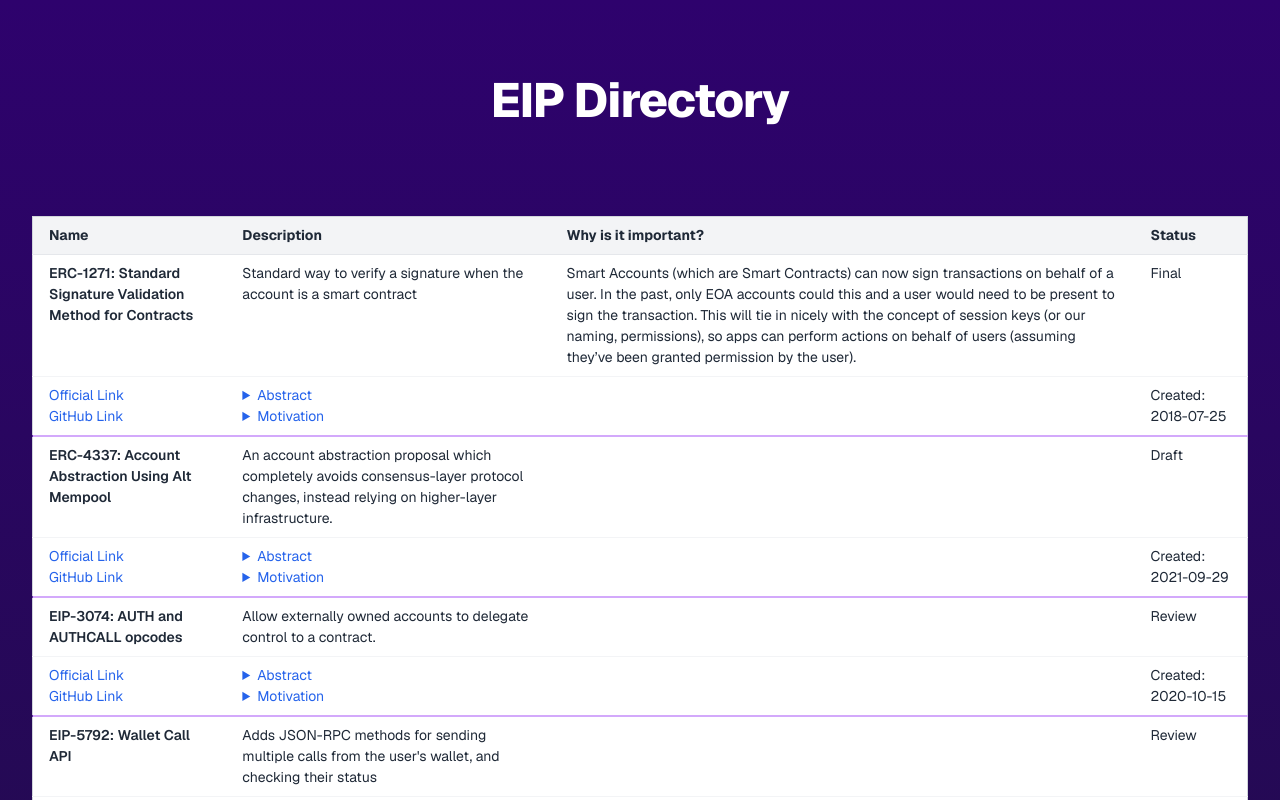
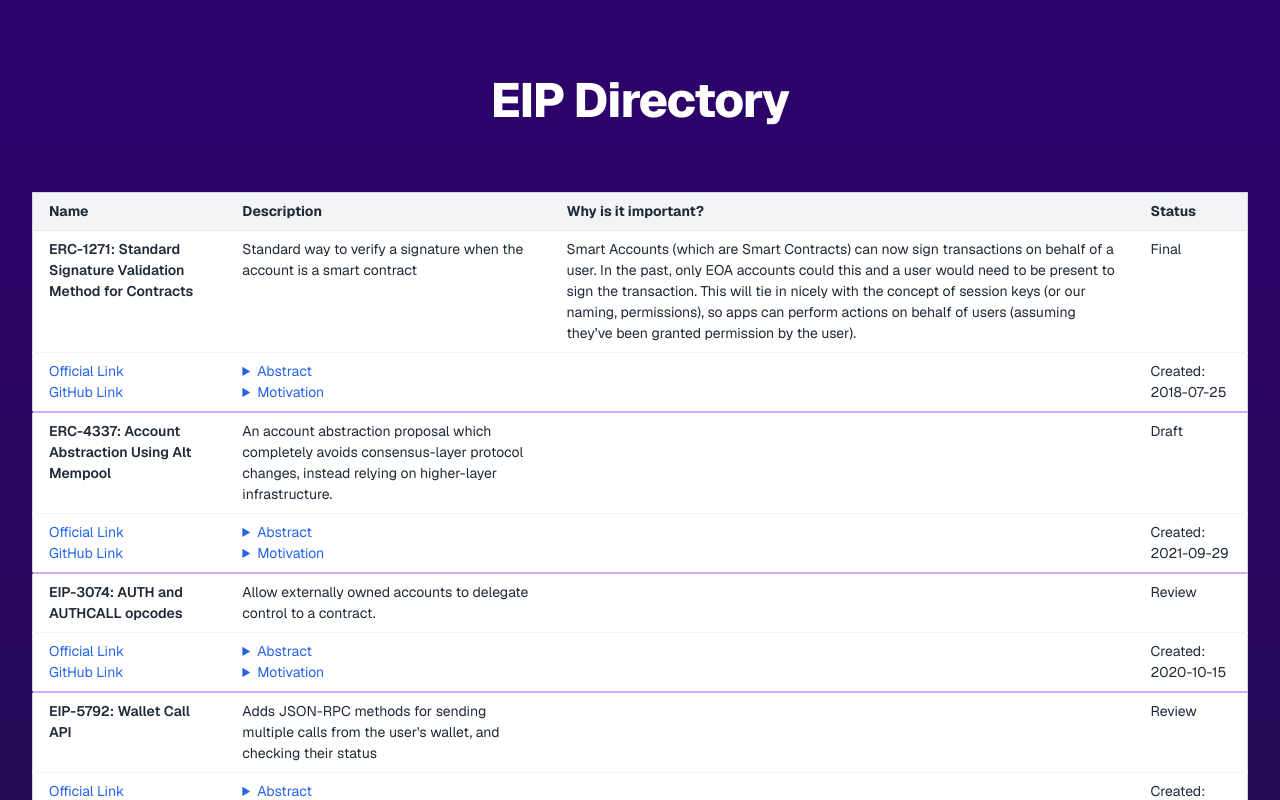
Before and after one commit to velvet-shark/eipdirectory, a Next.js app: page / in a window 1280 px wide. Shown: the top 800 px of the page. Built offline with nearby package versions, Linux system fonts and the light colour scheme.

Commit message:
Update site title and styling

```diff
--- a/src/app/layout.tsx
+++ b/src/app/layout.tsx
@@ -3,8 +3,8 @@ import "~/styles/globals.css";
 import { GeistSans } from "geist/font/sans";
 
 export const metadata = {
-  title: "Create T3 App",
-  description: "Generated by create-t3-app",
+  title: "EIP Directory",
+  description: "List of important EIPs",
   icons: [{ rel: "icon", url: "/favicon.ico" }],
 };
 
--- a/src/app/page.tsx
+++ b/src/app/page.tsx
@@ -33,7 +33,7 @@ const HomePage = () => {
 
   return (
     <main className="flex min-h-screen flex-col items-center justify-center bg-gradient-to-b from-[#2e026d] to-[#15162c] text-white">
-      <div className="max-w-8xl container flex flex-col items-center justify-center gap-12 px-4 py-16">
+      <div className="max-w-8xl container flex flex-col items-center justify-center gap-6 px-4 py-16">
         <h1 className="text-5xl font-extrabold tracking-tight text-white sm:text-[5rem]">
           EIP Directory
         </h1>
```
